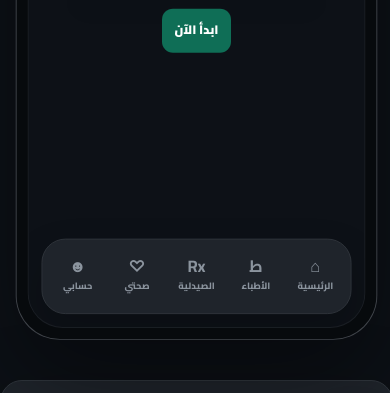
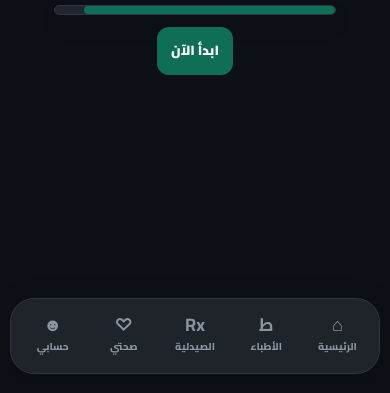
Before and after one commit to youssefsafwat1223-spec/health, a plain HTML site: page daleel_health_full_prototype.html in a window 390 px wide. Shown: the part 460-853 px from the top of the page. Drawn offline with Linux system fonts and the light colour scheme.

Commit message:
Make prototype fullscreen on mobile

```diff
--- a/daleel_health_full_prototype.html
+++ b/daleel_health_full_prototype.html
@@ -536,6 +536,94 @@
       .workspace { order: 1; padding: 0; }
       .phone { transform: scale(.92); transform-origin: top center; margin-bottom: -60px; }
     }
+
+    @media (max-width: 700px) {
+      html, body {
+        width: 100%;
+        height: 100%;
+        min-height: 100%;
+        overflow: hidden;
+        background: var(--bg);
+      }
+
+      body {
+        background: var(--bg);
+      }
+
+      .prototype {
+        display: block;
+        width: 100vw;
+        height: 100vh;
+        height: 100svh;
+        height: 100dvh;
+        min-height: 100vh;
+        min-height: 100svh;
+        min-height: 100dvh;
+        padding: 0;
+      }
+
+      .sidebar {
+        display: none;
+      }
+
+      .workspace {
+        width: 100vw;
+        height: 100vh;
+        height: 100svh;
+        height: 100dvh;
+        min-height: 100vh;
+        min-height: 100svh;
+        min-height: 100dvh;
+        padding: 0;
+        display: block;
+      }
+
+      .phone {
+        width: 100vw;
+        height: 100vh;
+        height: 100svh;
+        height: 100dvh;
+        border: 0;
+        border-radius: 0;
+        background: var(--bg);
+        padding: 0;
+        box-shadow: none;
+        transform: none;
+        margin: 0;
+      }
+
+      .phone:before {
+        display: none;
+      }
+
+      .device {
+        width: 100%;
+        height: 100%;
+        border: 0;
+        border-radius: 0;
+      }
+
+      .status {
+        height: calc(48px + env(safe-area-inset-top));
+        padding: env(safe-area-inset-top) 20px 8px;
+      }
+
+      #screens {
+        height: calc(100% - 48px - env(safe-area-inset-top));
+      }
+
+      .screen {
+        padding: 12px 14px calc(104px + env(safe-area-inset-bottom));
+      }
+
+      .bottom-nav {
+        left: 10px;
+        right: 10px;
+        bottom: max(10px, env(safe-area-inset-bottom));
+        height: 76px;
+        border-radius: 24px;
+      }
+    }
   </style>
 </head>
 <body>
```
Also changed, not shown: index.html (+88 -0 lines).
